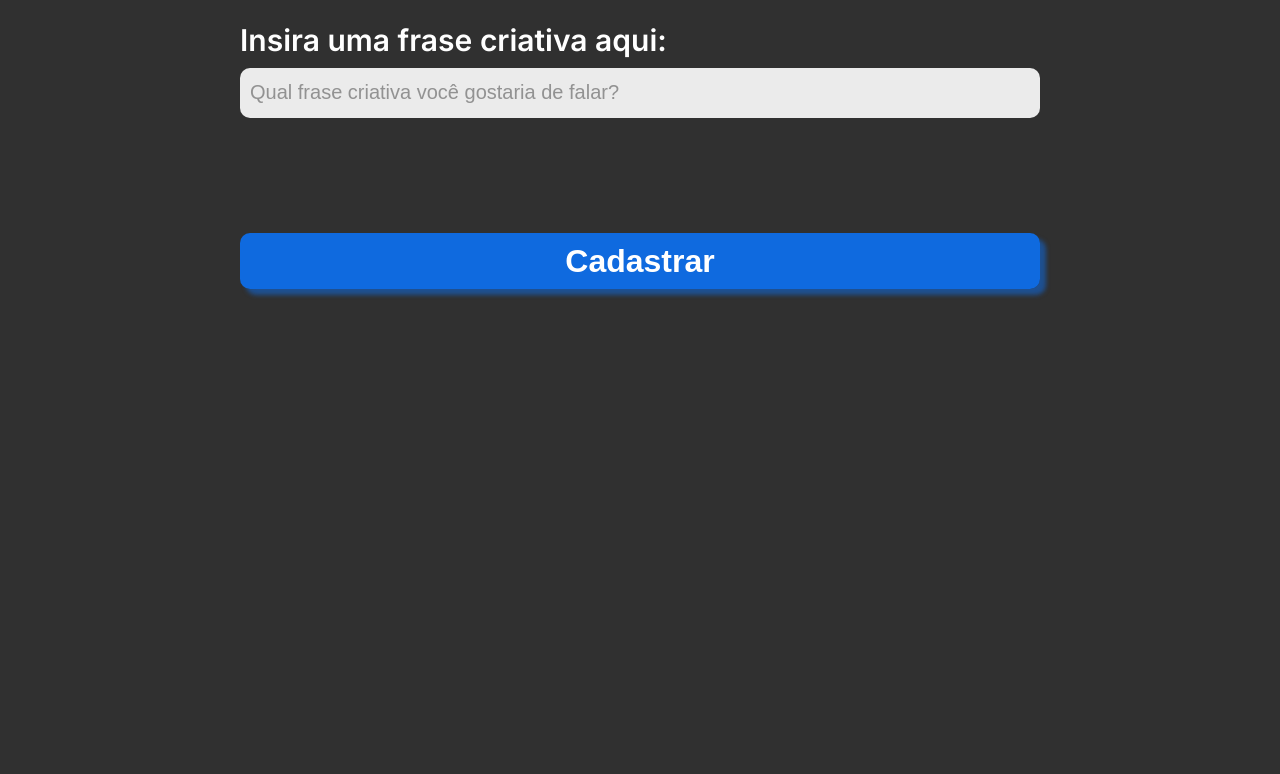
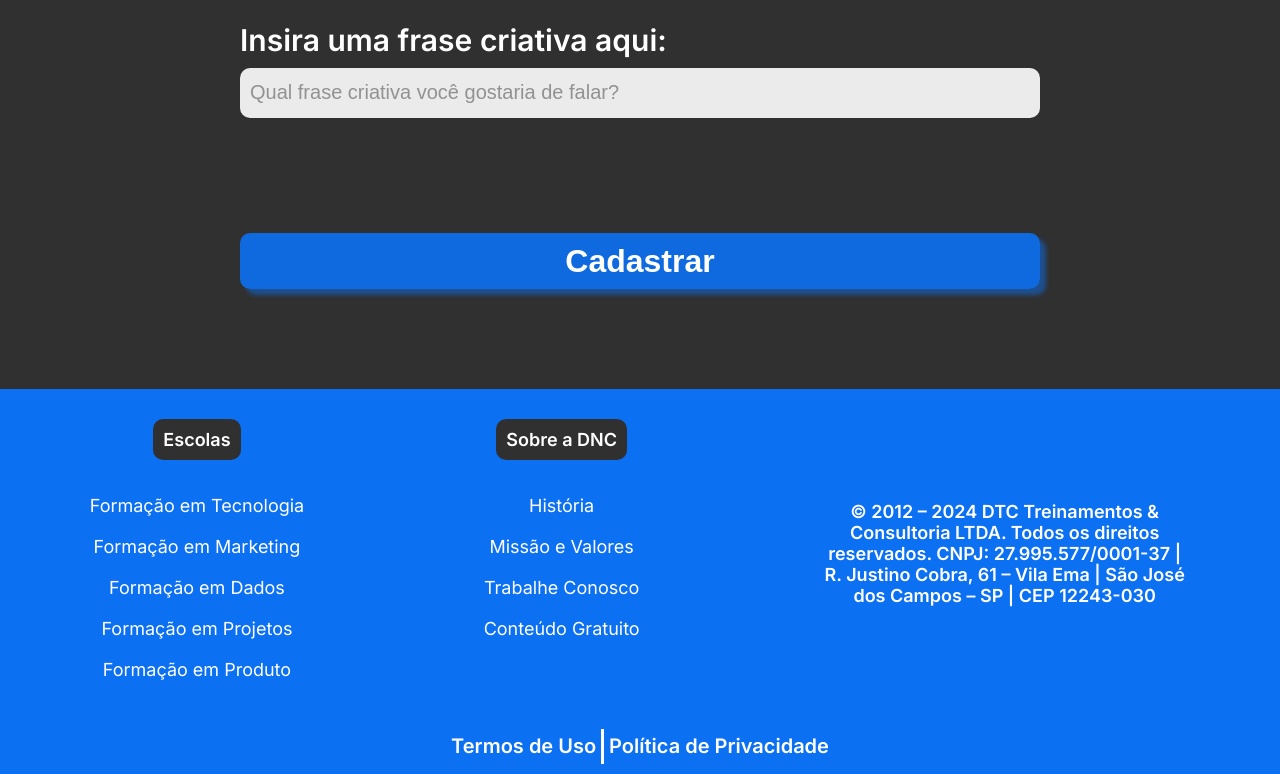
Before and after one commit to davi-oliveira785/bootcamp-dnc, a plain HTML site: page index.html in a window 1280 px wide. Shown: the part 1298-2072 px from the top of the page. Before the commit the page ends 1687 px from the top, so only its background shows below. Drawn offline with Linux system fonts and the light colour scheme.

```diff
--- a/index.html
+++ b/index.html
@@ -63,5 +63,54 @@
             <input type="submit" value="Cadastrar">
         </form>
     </section>
+
+    <footer>
+        <div class="linha1">
+            <nav>
+                <h5>Escolas</h5>
+                <ul>
+                    <li>
+                        <a href="">Formação em Tecnologia</a>
+                    </li>
+                    <li>
+                        <a href="">Formação em Marketing</a>
+                    </li>
+                    <li>
+                        <a href="">Formação em Dados</a>
+                    </li>
+                    <li>
+                        <a href="">Formação em Projetos</a>
+                    </li>
+                    <li>
+                        <a href="">Formação em Produto</a>
+                    </li>
+                </ul>
+            </nav>
+            <nav>
+                <h5>Sobre a DNC</h5>
+                <ul>
+                    <li>
+                        <a href="">História</a>
+                    </li>
+                    <li>
+                        <a href="">Missão e Valores</a>
+                    </li>
+                    <li>
+                        <a href="">Trabalhe Conosco</a>
+                    </li>
+                    <li>
+                        <a href="">Conteúdo Gratuito</a>
+                    </li>
+                </ul>
+            </nav>
+            <div class="endereco">
+                © 2012 – 2024 DTC Treinamentos & Consultoria LTDA. Todos os direitos reservados. CNPJ: 27.995.577/0001-37 | R. Justino Cobra, 61 – Vila Ema | São José dos Campos – SP | CEP 12243-030
+            </div>
+        </div>
+        <div class="linha2">
+            <a href="">Termos de Uso</a>
+            <a href="">Política de Privacidade</a>
+        </div>
+    </footer>
 </body>
 </html>
--- a/style.css
+++ b/style.css
@@ -140,3 +140,117 @@
         box-shadow: 6px 6px 4px rgba(12, 112, 242, 0.5);
         cursor: pointer;
     }
+
+    /*Footer*/
+    footer{
+        width: 100%;
+        background-color: var(--azul-dnc);
+    }
+    footer .linha1{
+        display: flex;
+        justify-content: space-around;
+        align-items: center;
+    }
+    footer ul{
+        list-style: none;
+        margin: 0px;
+        padding: 0px;
+    }
+    footer nav{
+        display: flex;
+        flex-direction: column;
+        align-items: center;
+        height: 330px;
+    }
+    footer h5{
+        text-align: center;
+        color: white;
+        font-weight: 600;
+        font-size: 18px;
+        font-family: var(--fonte-padrao);
+        background-color: var(--preto-dnc);
+        border-radius: 10px;
+        padding: 10px 10px 10px 10px;
+        margin-bottom: 15px;
+    }
+    footer ul li{
+        text-align: center;
+        color: white;
+        font-size: 18px;
+        font-family: var(--fonte-padrao);
+        margin: 20px 0px 20px 0px;
+    }
+    footer ul li a{
+        color: white;
+        text-decoration: none;
+    }
+    footer ul li a:hover{
+        color: var(--cinza-hover);
+    }
+    footer .endereco{
+        font-weight: 600;
+        font-size: 18px;
+        font-family: var(--fonte-padrao);
+        color: white;
+        width: 29%;
+        text-align: center;
+    }
+    footer .linha2{
+        height: 35px;
+        display: flex;
+        justify-content: center;
+        margin: 0px;
+        padding: 10px;
+    }
+    footer .linha2 a{
+        font-family: var(--fonte-padrao);
+        font-size: 20px;
+        font-weight: 600;
+        color: white;
+        text-decoration: none;
+        padding: 5px;
+    }
+    footer .linha2 a:first-child{
+        border-right: 3px solid white;
+    }
+    footer .linha2 a:hover{
+        color: var(--cinza-hover);
+    }
+
+/*para dispositivos com até 600px de tela*/
+@media only screen and (max-width: 600px){
+    #principal{
+        flex-direction: column;
+        height: auto;
+    }
+    #menu{
+        flex-direction: column;
+        width: 100%;
+        margin: 0;
+    }
+    #menu a{
+        display: flex;
+        align-items: center;
+        height: 50px;
+    }
+    #principal button{
+        width: 100%;
+        margin: 0px;
+    }
+    /*section*/
+    section h1{
+        font-size: 38px;
+    }
+    section h2{
+        font-size: 28px;
+        padding-right: 15px;
+        padding-left: 15px;
+    }
+    form{
+        width: 95%;
+        font-size: 20px;
+    }
+    .checkbox-itens label{
+        font-size: 17px;
+    }
+}
```
